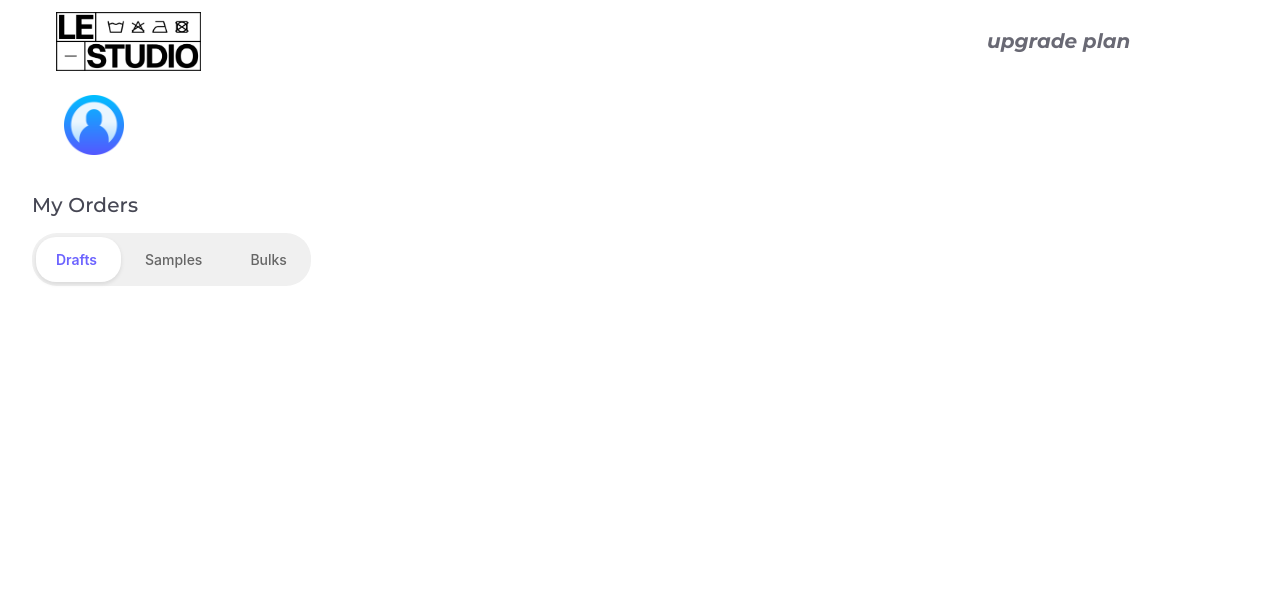
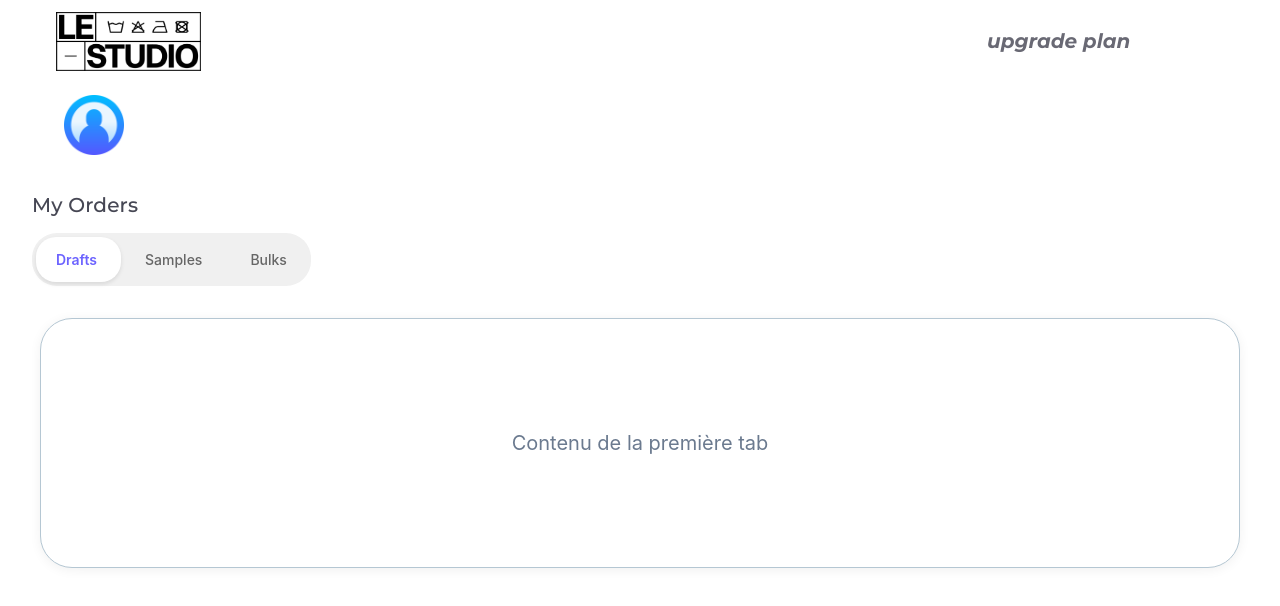
Before and after one commit to prodige93/le-studio-juzely-site-officiel-react, a React (Create React App) app: page / in a window 1280 px wide. Shown: the top 606 px of the page. Built offline with nearby package versions, Linux system fonts and the light colour scheme.

Commit message:
feat(my.orders.home): add tab content frames and button styling
Add content frames for each tab in the orders component and implement button styling
Update CSS for tab animations and add new styles for frame buttons

```diff
--- a/src/App.css
+++ b/src/App.css
@@ -206,19 +206,14 @@ header{
     margin-top: 16px;
     align-items: center;
 }
-
-
-
 .tab-button.active {
     background-color: #c8c7db00;
 
 }
-
 .tab-button.active:hover {
     background-color: #5a52e6e5;
     border-color: #5a52e6;
 }
-
 .orders-tabs {
     display: flex;
     position: relative;
@@ -228,7 +223,6 @@ header{
     margin-top: 16px;
     width: fit-content;
 }
-
 .orders-tabs::before {
     content: '';
     position: absolute;
@@ -242,19 +236,15 @@ header{
     z-index: 1;
     box-shadow: 0 2px 4px rgba(0, 0, 0, 0.1);
 }
-
 .orders-tabs[data-active="1"]::before {
     transform: translateX(0);
 }
-
 .orders-tabs[data-active="2"]::before {
     transform: translateX(100%);
 }
-
 .orders-tabs[data-active="3"]::before {
     transform: translateX(200%);
 }
-
 .tab-button {
     position: relative;
     z-index: 2;
@@ -271,12 +261,140 @@ header{
     text-align: center;
     border-radius: 20px;
 }
-
 .tab-button:hover {
     color: #333;
 }
-
 .tab-button.active {
     color: #6c63ff;
     font-weight: 600;
 }
+
+/*  FIN CSS / ANIMATIONS BOUTTONS */
+
+/*  CSS BOUTONS CHAT / START NEW DESIGN / ADD NEW COLLECTION */
+/*
+.orders-header {
+  display: flex;
+  justify-content: space-between;
+  align-items: center;
+  width: 100%;
+  margin-top: 24px;
+}
+.orders-tabs {
+  display: flex;
+  background: #e8e8e8;
+  border-radius: 30px;
+  padding: 6px;
+  gap: 4px;
+}
+.tab-button {
+  padding: 12px 24px;
+  border: none;
+  background: transparent;
+  color: #888;
+  font-size: 14px;
+  font-weight: 500;
+  border-radius: 24px;
+  transition: all 0.2s;
+}
+.tab-button.active {
+  background: #8c8c99;
+  color: #fff;
+  font-weight: 700;
+}
+.orders-actions {
+  display: flex;
+  gap: 12px;
+}
+.action-btn {
+  border-radius: 24px;
+  padding: 10px 22px;
+  font-size: 14px;
+  font-weight: 500;
+  border: none;
+  background: #f5f8fa;
+  color: #5a7ca7;
+  cursor: pointer;
+  transition: all 0.2s;
+}
+.action-btn.primary {
+  background: #6b93b6;
+  color: #fff;
+}
+.action-btn.outline {
+  background: #fff;
+  border: 1.5px solid #bcd2e6;
+  color: #6b93b6;
+}
+.action-btn.chat {
+  background: #fff;
+  border: none;
+  color: #5a7ca7;
+  display: flex;
+  align-items: center;
+  gap: 6px;
+}
+.orders-actions {
+  display: flex;
+  gap: 12px;
+  margin-left: auto;
+}
+*/
+
+
+.tab-frame {
+  background: #fff;
+  border-radius: 32px;
+  box-shadow: 0 2px 12px rgba(0,0,0,0.06);
+  padding: 48px 32px;
+  margin: 32px auto ;
+  max-width: 1200px;
+  min-height: 250px;
+  border: 1px solid #b5c7d3;
+  display: flex;
+  align-items: center;
+  justify-content: center;
+  font-size: 1.25rem;
+  color: #6b7a8f;
+}
+
+/*  CSS BUTTONS FRAME ( MAP DRAFT 1 / SAMPLES / BULKS*/
+.button-frame {
+  display: inline-flex;
+  -moz-box-align: center;
+  align-items: center;
+  -moz-box-pack: center;
+  justify-content: center;
+  position: relative;
+  box-sizing: border-box;
+  background-color: transparent;
+  outline: 0px;
+  margin: 10px;
+  cursor: pointer;
+  user-select: none;
+  vertical-align: middle;
+  appearance: none;
+  text-decoration: none;
+  font-family: "Poppins", "sans-serif";
+  min-width: 150px;
+  transition: background-color 250ms cubic-bezier(0.4, 0, 0.2, 1), box-shadow 250ms cubic-bezier(0.4, 0, 0.2, 1), border-color 250ms cubic-bezier(0.4, 0, 0.2, 1), color 250ms cubic-bezier(0.4, 0, 0.2, 1);
+  border: 1px solid rgba(105, 146, 182, 0.5);
+  color: rgb(105, 146, 182);
+  border-radius: 30px;
+  padding: 12px 24px;
+  text-transform: none;
+  font-weight: 500;
+  font-size: 15px;
+  line-height: 24px;
+}
+.button-frame:focus,
+.button-frame:hover {
+  background: #f3f6f9;
+  border-color: #7ca0c7;
+  color: #5b7fa6;
+}
+.button-frame.active {
+  background: #7ca0c7;
+  color: #fff;
+  border-color: #7ca0c7;
+}
--- a/src/components/my.orders.home/my.orders.home.js
+++ b/src/components/my.orders.home/my.orders.home.js
@@ -1,4 +1,4 @@
-import { useState } from 'react';
+import { useState } from "react";
 
 function Orders() {
   const [activeTab, setActiveTab] = useState(1);
@@ -6,7 +6,7 @@ function Orders() {
   const handleTabClick = (tabIndex) => {
     setActiveTab(tabIndex);
   };
-
+  /** DIV DU BOUTTON DRAFT 1 A ADD NEW COLLECTION */
   return (
     <div className="page-container">
       <div className="h5-orders">
@@ -14,26 +14,48 @@ function Orders() {
       </div>
       <div className="orders-tabs" data-active={activeTab}>
         <button
-                    className={`tab-button ${activeTab === 1 ? 'active' : ''}`}
+          className={`tab-button ${activeTab === 1 ? "active" : ""}`}
           onClick={() => handleTabClick(1)}
         >
           Drafts
         </button>
         <button
-                    className={`tab-button ${activeTab === 2 ? 'active' : ''}`}
+          className={`tab-button ${activeTab === 2 ? "active" : ""}`}
           onClick={() => handleTabClick(2)}
         >
           Samples
         </button>
         <button
-                    className={`tab-button ${activeTab === 3 ? 'active' : ''}`}
+          className={`tab-button ${activeTab === 3 ? "active" : ""}`}
           onClick={() => handleTabClick(3)}
         >
           Bulks
         </button>
       </div>
+      <div className="orders-content">
+        {activeTab === 1 && (
+          <div className="tab-frame">
+            Contenu de la première tab
           </div>
-    )
+        )}
+        {activeTab === 2 && (
+          <div className="tab-frame">
+            Contenu de la deuxième tab
+          </div>
+        )}
+        {activeTab === 3 && (
+          <div className="tab-frame">
+            <button className="button-frame">
+              bibi
+            </button>
+            <button className="button-frame">
+              bibi
+            </button>
+          </div>
+        )}
+      </div>
+    </div>
+  );
 }
 
 export default Orders;
```
Lines whose indentation alone changed are shown as unchanged.
